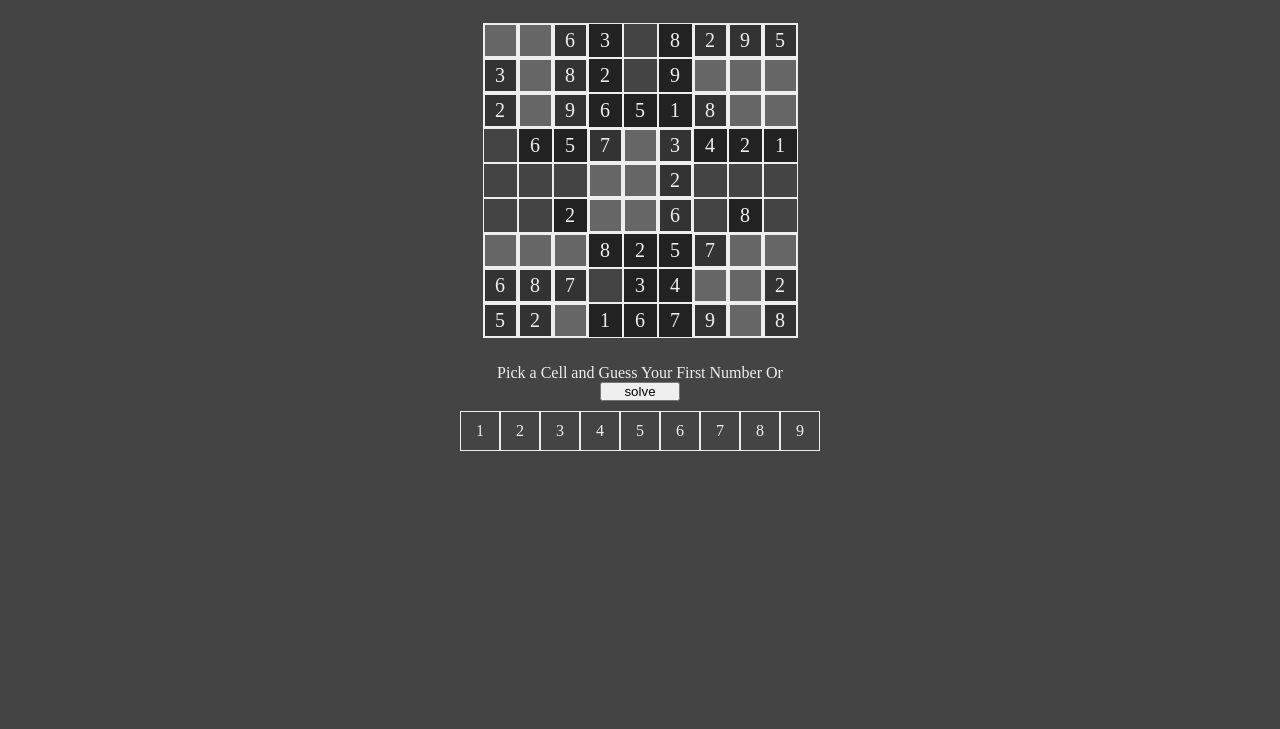
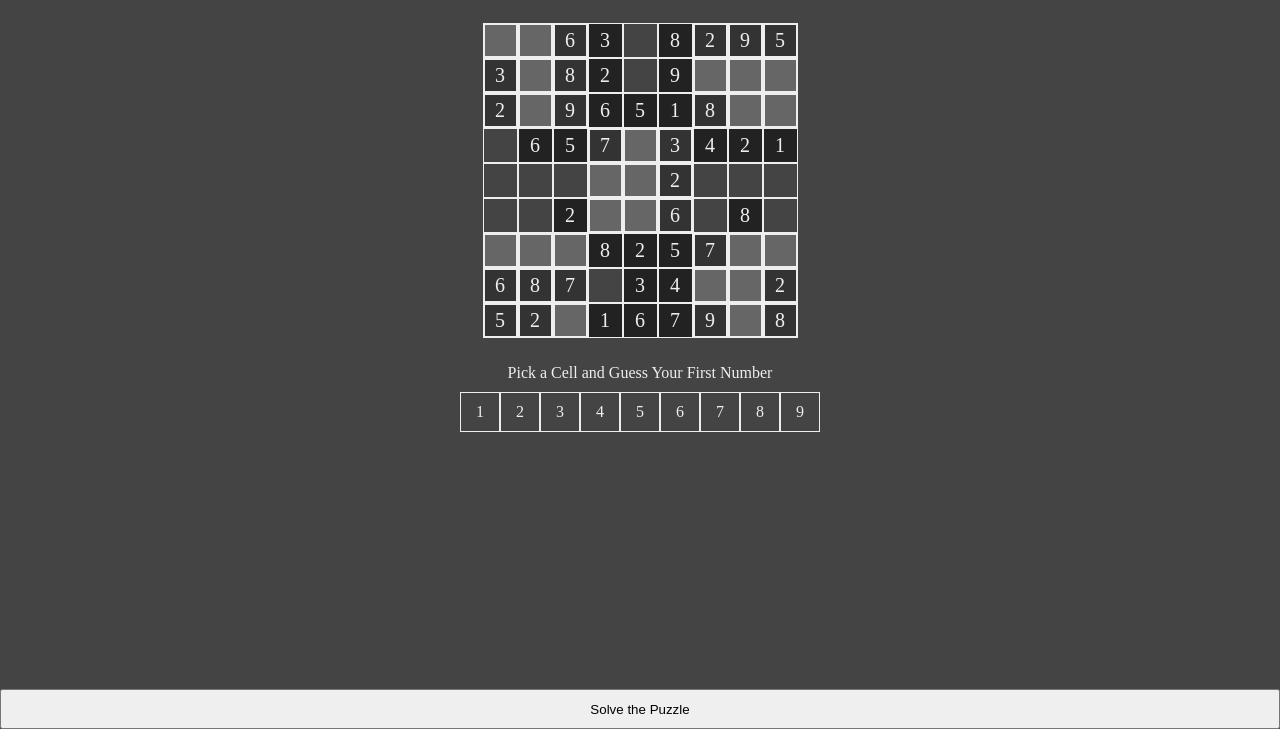
Before and after one commit to imganjgahi/niliku, a plain HTML site: page index.html in a window 1280 px wide. Shown: the part 71-800 px from the top of the page. Drawn offline with Linux system fonts and the light colour scheme.

Commit message:
set solved puzzle button

```diff
--- a/app.js
+++ b/app.js
@@ -251,7 +251,7 @@ function resetGame(level, force) {
     localStorage.removeItem("currentState")
     renderGameBoard(level, generateBoradData(level))
     renderNumberPad()
-    document.getElementById("gameState").innerText = "Pick a Cell and Guess Your First Number Or "
+    document.getElementById("gameState").innerText = "Pick a Cell and Guess Your First Number"
 }
 
 function solvePuzzle() {
@@ -277,7 +277,7 @@ window.addEventListener('load', () => {
     console.log(generateSudoku())
     currentState = localStorage.getItem("currentState") ? JSON.parse(localStorage.getItem("currentState")) : undefined
     if (currentState) {
-        document.getElementById("gameState").innerText = "Pick a Cell and Guess Your Number Or"
+        document.getElementById("gameState").innerText = "Pick a Cell and Guess Your Number"
         renderGameBoard(gameLevel, currentState.board)
         renderNumberPad()
     } else {
--- a/index.html
+++ b/index.html
@@ -13,13 +13,14 @@
     <div class="rowOfActions">
         <button onclick="resetGame('medium')">Easy</button>
         <button onclick="resetGame('hard')">Hard</button>
+        <button onclick="resetGame('very-hard')">Very Hard</button>
         <button onclick="resetGame('inhuman')">Master</button>
     </div>
     <div class="gameBoardWrapper">
         <div id="gameBoard"></div>
     </div>
     <div id="gameState"></div>
-    <button class="solveButton" onclick="solvePuzzle()">solve</button>
+    <button class="solveButton" onclick="solvePuzzle()">Solve the Puzzle</button>
     <div class="rowOfNumbers"></div>
 
     <script src="generator.js"></script>
--- a/style.css
+++ b/style.css
@@ -113,7 +113,12 @@ div#gameBoard {
 }
 
 .solveButton {
-    width: 80px;
+    width: 100%;
+    height: 40px;
     margin: 0 auto;
-    display: block;
+    display: flex;
+    align-items: center;
+    justify-content: center;
+    position: fixed;
+    bottom: 0;
 }
```
